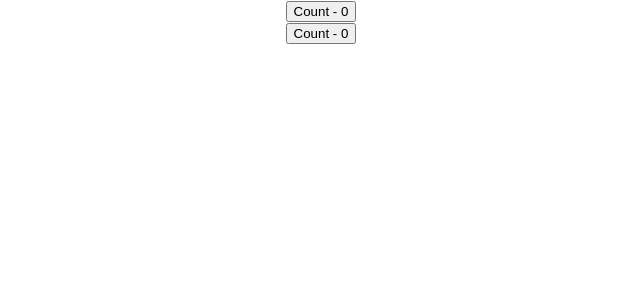
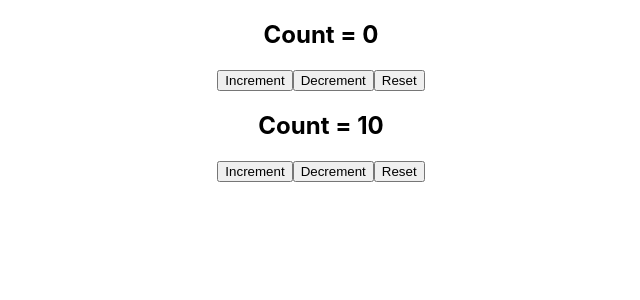
Before and after one commit to MohammedToshif/Course--React, a React (Create React App) app: page / in a window 1280 px wide. Shown: the top 300 px of the page, without its empty margins (319-959 px from the left). Built offline with nearby package versions, Linux system fonts and the light colour scheme.

Commit message:
useCounter custom hook

```diff
--- a/src/App.js
+++ b/src/App.js
@@ -66,6 +66,8 @@ import ClassTimer from './components/state-hook/ClassTimer';
 import HookTimer from './components/state-hook/HookTimer';
 import DocTitleOne from './components/state-hook/DocTitleOne';
 import DocTitleTwo from './components/state-hook/DocTitleTwo';
+import CustomHook from './components/state-hook/CustomHook';
+import CustomHookTwo from './components/state-hook/CustomHookTwo';
 
 
 
@@ -849,15 +851,29 @@ export default App
 */
 
 
-
+/*
 // video - 75 - (useDocumentTitle Custom Hook)
 
 function App() {
   return <div className='App'>
     <DocTitleOne />
     <DocTitleTwo />
-
   </div>
 }
 
 export default App
+*/
+
+
+
+
+// video - 76 - (useCounter Custom Hook)
+
+function App() {
+  return <div className='App'>
+    <CustomHook />
+    <CustomHookTwo />
+  </div>
+}
+
+export default App
--- /dev/null
+++ b/src/components/state-hook/CustomHook.js
@@ -0,0 +1,63 @@
+/*
+// video - 76 - (useCounter Custom Hook) (basic)
+
+import React, {useState} from 'react'
+
+function CustomHook() {
+    const [count, setCount] = useState(0)
+
+    const increment = () => {
+        setCount(prevCount => prevCount + 1)
+    }
+
+    const decrement = () => {
+        setCount(prevCount => prevCount - 1)
+    }
+
+    const reset = () => {
+        setCount(0)
+    }
+
+  return (
+    <div>
+      <h2>Count = {count}</h2>
+      <button onClick={increment}>Increment</button>
+      <button onClick={decrement}>Decrement</button>
+      <button onClick={reset}>Reset</button>
+    </div>
+  )
+}
+
+export default CustomHook
+*/
+
+
+
+/*
+1st => import useState from React
+2nd => create a count state variable
+3rd => define three method (increse, decrese and reset) the counter value
+*/
+
+
+
+
+// video - 76 - (useCounter Custom Hook) (attach with useCounter) (with custom hook)
+
+import React, {useState} from 'react'
+import useCounter from './useCounter'
+
+function CustomHook() {
+    const [count, increment, decrement, reset] = useCounter(0, 1)
+
+  return (
+    <div>
+      <h2>Count = {count}</h2>
+      <button onClick={increment}>Increment</button>
+      <button onClick={decrement}>Decrement</button>
+      <button onClick={reset}>Reset</button>
+    </div>
+  )
+}
+
+export default CustomHook
--- /dev/null
+++ b/src/components/state-hook/CustomHookTwo.js
@@ -0,0 +1,53 @@
+/*
+// video - 76 - (useCounter Custom Hook) (basic)
+
+import React, {useState} from 'react'
+
+function CustomHook() {
+    const [count, setCount] = useState(0)
+
+    const increment = () => {
+        setCount(prevCount => prevCount + 1)
+    }
+
+    const decrement = () => {
+        setCount(prevCount => prevCount - 1)
+    }
+
+    const reset = () => {
+        setCount(0)
+    }
+
+  return (
+    <div>
+      <h2>Count = {count}</h2>
+      <button onClick={increment}>Increment</button>
+      <button onClick={decrement}>Decrement</button>
+      <button onClick={reset}>Reset</button>
+    </div>
+  )
+}
+
+export default CustomHook
+*/
+
+// video - 76 - (useCounter Custom Hook) (attach with useCounter) (with custom hook)
+
+import React, {useState} from 'react'
+import useCounter from './useCounter'
+
+function CustomHookTwo() {
+
+    const [count, increment, decrement, reset] = useCounter(10, 10)
+
+  return (
+    <div>
+      <h2>Count = {count}</h2>
+      <button onClick={increment}>Increment</button>
+      <button onClick={decrement}>Decrement</button>
+      <button onClick={reset}>Reset</button>
+    </div>
+  )
+}
+
+export default CustomHookTwo
--- /dev/null
+++ b/src/components/state-hook/useCounter.js
@@ -0,0 +1,31 @@
+
+// video - 76 - (useCounter Custom Hook) custom hook (attached with CustomHook and CustomHookTwo)
+
+import {useState} from 'react'
+
+function useCounter(initialCount = 0, value) {
+    const [count, setCount] = useState(initialCount)
+
+    const increment = () => {
+        setCount(prevCount => prevCount + value)
+    }
+
+    const decrement = () => {
+        setCount(prevCount => prevCount - value)
+    }
+
+    const reset = () => {
+        setCount(0)
+    }
+
+return [count, increment, decrement, reset]
+}
+
+
+export default useCounter
+
+/*
+this will be our custom hook for resusing counter functionality
+lie 4 => is required for custom hook
+we need a way to access the count value and these methods from our component..so insteasd of returning any JSX our custom hook is going to return an array of values
+*/
```
Also changed, not shown: src/components/state-hook/DocTitleTwo.js (line endings or trailing spaces).
